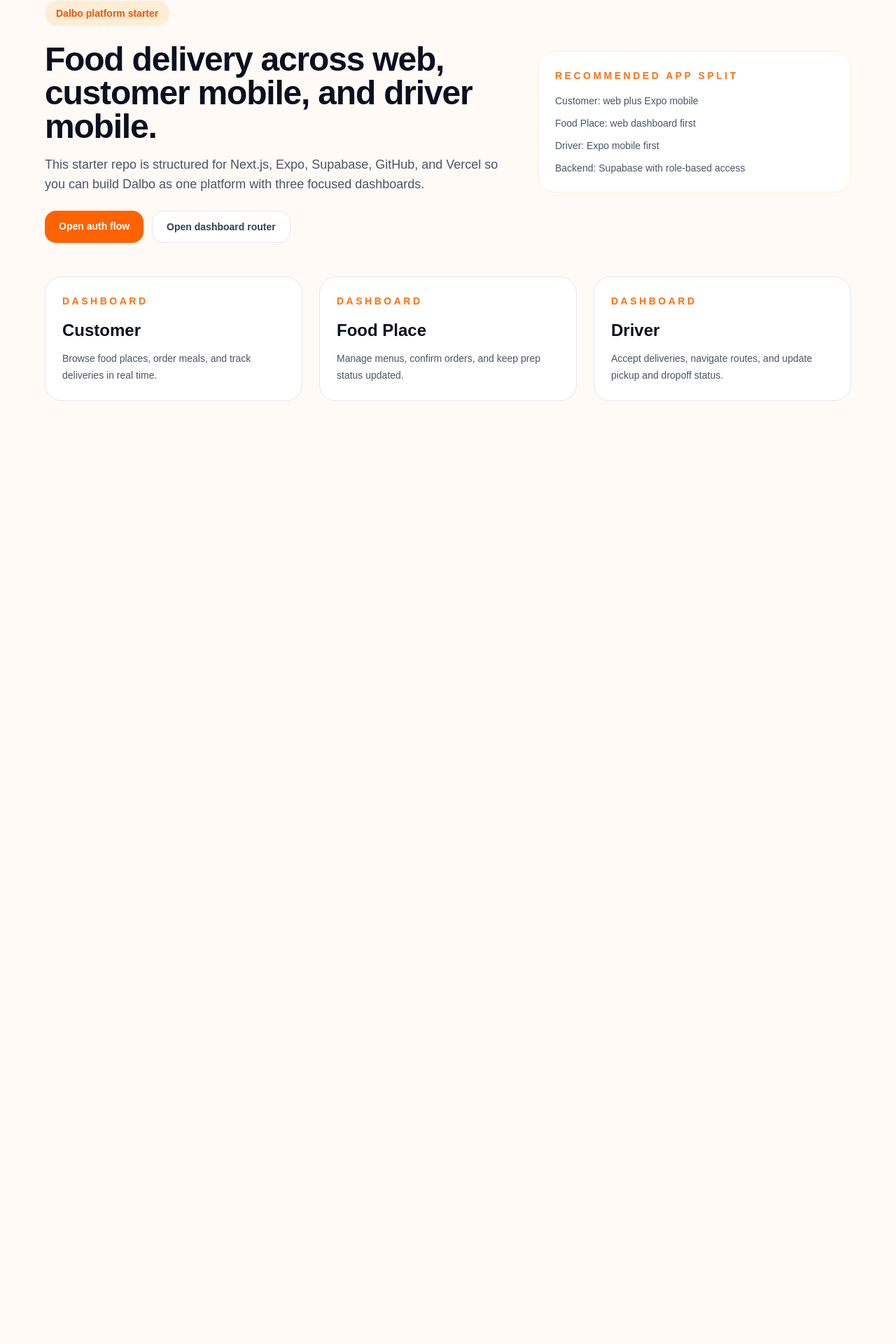
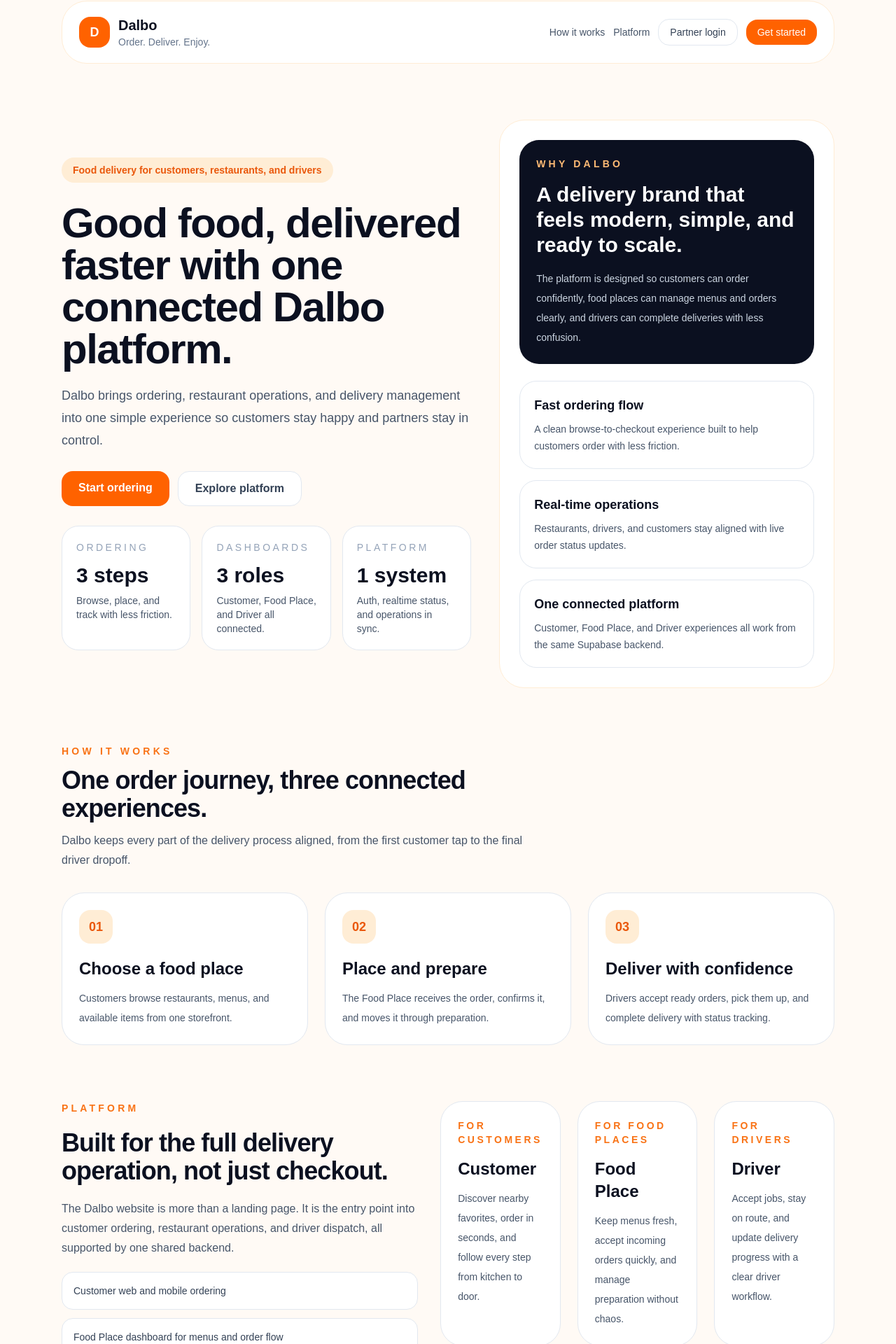
Before and after one commit to askar2022/dalbo, a Next.js app in the folder apps/web/: page / in a window 1280 px wide. Shown: the part 47-1967 px from the top of the page at 70% size. Before the commit the page ends 800 px from the top, so only its background shows below. Built offline with nearby package versions, Linux system fonts and the light colour scheme.

Commit message:
Replace internal homepage with Dalbo marketing landing page

```diff
--- a/apps/web/app/page.tsx
+++ b/apps/web/app/page.tsx
@@ -1,80 +1,261 @@
 import Link from "next/link";
 
-const dashboards = [
+const audienceCards = [
   {
     title: "Customer",
-    description: "Browse food places, order meals, and track deliveries in real time.",
+    description: "Discover nearby favorites, order in seconds, and follow every step from kitchen to door.",
+    eyebrow: "For Customers",
   },
   {
     title: "Food Place",
-    description: "Manage menus, confirm orders, and keep prep status updated.",
+    description: "Keep menus fresh, accept incoming orders quickly, and manage preparation without chaos.",
+    eyebrow: "For Food Places",
   },
   {
     title: "Driver",
-    description: "Accept deliveries, navigate routes, and update pickup and dropoff status.",
+    description: "Accept jobs, stay on route, and update delivery progress with a clear driver workflow.",
+    eyebrow: "For Drivers",
   },
+];
+
+const benefitCards = [
+  {
+    title: "Fast ordering flow",
+    description: "A clean browse-to-checkout experience built to help customers order with less friction.",
+  },
+  {
+    title: "Real-time operations",
+    description: "Restaurants, drivers, and customers stay aligned with live order status updates.",
+  },
+  {
+    title: "One connected platform",
+    description: "Customer, Food Place, and Driver experiences all work from the same Supabase backend.",
+  },
+];
+
+const steps = [
+  {
+    title: "Choose a food place",
+    description: "Customers browse restaurants, menus, and available items from one storefront.",
+  },
+  {
+    title: "Place and prepare",
+    description: "The Food Place receives the order, confirms it, and moves it through preparation.",
+  },
+  {
+    title: "Deliver with confidence",
+    description: "Drivers accept ready orders, pick them up, and complete delivery with status tracking.",
+  },
+];
+
+const platformPoints = [
+  "Customer web and mobile ordering",
+  "Food Place dashboard for menus and order flow",
+  "Driver dashboard for dispatch and delivery updates",
+  "Supabase auth, database, and realtime foundation",
 ];
 
 export default function HomePage() {
   return (
-    <main className="min-h-screen bg-[#fffaf5] px-6 py-12 text-[#0b1020]">
-      <div className="mx-auto flex max-w-6xl flex-col gap-12">
-        <section className="grid gap-8 lg:grid-cols-[1.2fr_0.8fr] lg:items-center">
-          <div className="space-y-6">
+    <main className="min-h-screen bg-[#fffaf5] text-[#0b1020]">
+      <div className="mx-auto flex max-w-6xl flex-col gap-20 px-6 py-8 lg:py-12">
+        <header className="flex flex-col gap-5 rounded-[36px] border border-orange-100 bg-white px-6 py-5 lg:flex-row lg:items-center lg:justify-between">
+          <div className="flex items-center gap-3">
+            <span className="inline-flex h-11 w-11 items-center justify-center rounded-2xl bg-[#ff6200] text-lg font-bold text-white">
+              D
+            </span>
+            <div>
+              <p className="text-xl font-semibold">Dalbo</p>
+              <p className="text-sm text-slate-500">Order. Deliver. Enjoy.</p>
+            </div>
+          </div>
+
+          <nav className="flex flex-wrap items-center gap-3 text-sm font-medium">
+            <a href="#how-it-works" className="text-slate-600 transition hover:text-slate-900">
+              How it works
+            </a>
+            <a href="#platform" className="text-slate-600 transition hover:text-slate-900">
+              Platform
+            </a>
+            <Link
+              href="/login"
+              className="rounded-2xl border border-slate-200 px-4 py-2 text-slate-700 transition hover:border-slate-300"
+            >
+              Partner login
+            </Link>
+            <Link
+              href="/login"
+              className="rounded-2xl bg-[#ff6200] px-4 py-2 text-white transition hover:bg-[#e35700]"
+            >
+              Get started
+            </Link>
+          </nav>
+        </header>
+
+        <section className="grid gap-10 lg:grid-cols-[1.1fr_0.9fr] lg:items-center">
+          <div className="space-y-7">
             <span className="inline-flex rounded-full bg-orange-100 px-4 py-2 text-sm font-semibold text-orange-600">
-              Dalbo platform starter
+              Food delivery for customers, restaurants, and drivers
             </span>
-            <div className="space-y-4">
-              <h1 className="text-4xl font-bold tracking-tight sm:text-5xl">
-                Food delivery across web, customer mobile, and driver mobile.
+
+            <div className="space-y-5">
+              <h1 className="max-w-3xl text-5xl font-bold tracking-tight sm:text-6xl">
+                Good food, delivered faster with one connected Dalbo platform.
               </h1>
-              <p className="max-w-2xl text-lg text-slate-600">
-                This starter repo is structured for Next.js, Expo, Supabase, GitHub, and
-                Vercel so you can build Dalbo as one platform with three focused dashboards.
+              <p className="max-w-2xl text-lg leading-8 text-slate-600">
+                Dalbo brings ordering, restaurant operations, and delivery management into one
+                simple experience so customers stay happy and partners stay in control.
               </p>
             </div>
+
             <div className="flex flex-wrap gap-3">
               <Link
                 href="/login"
-                className="rounded-2xl bg-[#ff6200] px-5 py-3 text-sm font-semibold text-white transition hover:bg-[#e35700]"
+                className="rounded-2xl bg-[#ff6200] px-6 py-3 text-base font-semibold text-white transition hover:bg-[#e35700]"
               >
-                Open auth flow
+                Start ordering
               </Link>
               <Link
                 href="/dashboard"
-                className="rounded-2xl border border-slate-200 bg-white px-5 py-3 text-sm font-semibold text-slate-700 transition hover:border-slate-300"
+                className="rounded-2xl border border-slate-200 bg-white px-6 py-3 text-base font-semibold text-slate-700 transition hover:border-slate-300"
               >
-                Open dashboard router
+                Explore platform
+              </Link>
+            </div>
+
+            <div className="grid max-w-2xl gap-4 sm:grid-cols-3">
+              <article className="rounded-3xl border border-slate-200 bg-white p-5">
+                <p className="text-sm uppercase tracking-[0.25em] text-slate-400">Ordering</p>
+                <p className="mt-3 text-3xl font-bold text-[#0b1020]">3 steps</p>
+                <p className="mt-2 text-sm text-slate-600">Browse, place, and track with less friction.</p>
+              </article>
+              <article className="rounded-3xl border border-slate-200 bg-white p-5">
+                <p className="text-sm uppercase tracking-[0.25em] text-slate-400">Dashboards</p>
+                <p className="mt-3 text-3xl font-bold text-[#0b1020]">3 roles</p>
+                <p className="mt-2 text-sm text-slate-600">Customer, Food Place, and Driver all connected.</p>
+              </article>
+              <article className="rounded-3xl border border-slate-200 bg-white p-5">
+                <p className="text-sm uppercase tracking-[0.25em] text-slate-400">Platform</p>
+                <p className="mt-3 text-3xl font-bold text-[#0b1020]">1 system</p>
+                <p className="mt-2 text-sm text-slate-600">Auth, realtime status, and operations in sync.</p>
+              </article>
+            </div>
+          </div>
+
+          <div className="rounded-[36px] border border-orange-100 bg-white p-7">
+            <div className="rounded-[28px] bg-[#0b1020] p-6 text-white">
+              <p className="text-sm font-semibold uppercase tracking-[0.3em] text-orange-300">
+                Why Dalbo
+              </p>
+              <h2 className="mt-4 text-3xl font-semibold">
+                A delivery brand that feels modern, simple, and ready to scale.
+              </h2>
+              <p className="mt-4 text-sm leading-7 text-slate-300">
+                The platform is designed so customers can order confidently, food places can
+                manage menus and orders clearly, and drivers can complete deliveries with less
+                confusion.
+              </p>
+            </div>
+
+            <div className="mt-6 grid gap-4">
+              {benefitCards.map((benefit) => (
+                <article key={benefit.title} className="rounded-3xl border border-slate-200 p-5">
+                  <h3 className="text-lg font-semibold">{benefit.title}</h3>
+                  <p className="mt-2 text-sm leading-6 text-slate-600">{benefit.description}</p>
+                </article>
+              ))}
+            </div>
+          </div>
+        </section>
+
+        <section id="how-it-works" className="space-y-8">
+          <div className="max-w-2xl space-y-3">
+            <p className="text-sm font-semibold uppercase tracking-[0.3em] text-orange-500">
+              How It Works
+            </p>
+            <h2 className="text-4xl font-bold tracking-tight">One order journey, three connected experiences.</h2>
+            <p className="text-base leading-7 text-slate-600">
+              Dalbo keeps every part of the delivery process aligned, from the first customer tap
+              to the final driver dropoff.
+            </p>
+          </div>
+
+          <div className="grid gap-6 md:grid-cols-3">
+            {steps.map((step, index) => (
+              <article key={step.title} className="rounded-[32px] border border-slate-200 bg-white p-6">
+                <span className="inline-flex h-12 w-12 items-center justify-center rounded-2xl bg-orange-100 text-lg font-bold text-orange-600">
+                  0{index + 1}
+                </span>
+                <h3 className="mt-5 text-2xl font-semibold">{step.title}</h3>
+                <p className="mt-3 text-sm leading-7 text-slate-600">{step.description}</p>
+              </article>
+            ))}
+          </div>
+        </section>
+
+        <section id="platform" className="grid gap-8 lg:grid-cols-[0.95fr_1.05fr] lg:items-start">
+          <div className="space-y-5">
+            <p className="text-sm font-semibold uppercase tracking-[0.3em] text-orange-500">
+              Platform
+            </p>
+            <h2 className="text-4xl font-bold tracking-tight">Built for the full delivery operation, not just checkout.</h2>
+            <p className="text-base leading-7 text-slate-600">
+              The Dalbo website is more than a landing page. It is the entry point into customer
+              ordering, restaurant operations, and driver dispatch, all supported by one shared backend.
+            </p>
+
+            <div className="grid gap-3">
+              {platformPoints.map((point) => (
+                <div key={point} className="rounded-2xl border border-slate-200 bg-white px-4 py-4 text-sm text-slate-700">
+                  {point}
+                </div>
+              ))}
+            </div>
+          </div>
+
+          <div className="grid gap-6 md:grid-cols-3">
+            {audienceCards.map((card) => (
+              <article key={card.title} className="rounded-[32px] border border-slate-200 bg-white p-6">
+                <p className="text-sm font-semibold uppercase tracking-[0.25em] text-orange-500">
+                  {card.eyebrow}
+                </p>
+                <h3 className="mt-4 text-2xl font-semibold">{card.title}</h3>
+                <p className="mt-3 text-sm leading-7 text-slate-600">{card.description}</p>
+              </article>
+            ))}
+          </div>
+        </section>
+
+        <section className="rounded-[40px] bg-[#0b1020] px-8 py-10 text-white">
+          <div className="grid gap-8 lg:grid-cols-[1.2fr_0.8fr] lg:items-center">
+            <div className="space-y-4">
+              <p className="text-sm font-semibold uppercase tracking-[0.3em] text-orange-300">
+                Ready To Launch
+              </p>
+              <h2 className="text-4xl font-bold tracking-tight">
+                Bring customers, food places, and drivers into one Dalbo experience.
+              </h2>
+              <p className="max-w-2xl text-base leading-7 text-slate-300">
+                Start with the live web app today, then continue expanding into payments, native
+                mobile flows, and branded partner onboarding.
+              </p>
+            </div>
+
+            <div className="flex flex-col gap-3 rounded-[32px] bg-white p-6 text-[#0b1020]">
+              <Link
+                href="/login"
+                className="rounded-2xl bg-[#ff6200] px-5 py-3 text-center text-sm font-semibold text-white transition hover:bg-[#e35700]"
+              >
+                Open Dalbo app
+              </Link>
+              <Link
+                href="/dashboard"
+                className="rounded-2xl border border-slate-200 px-5 py-3 text-center text-sm font-semibold text-slate-700 transition hover:border-slate-300"
+              >
+                View internal platform
               </Link>
             </div>
           </div>
-
-          <div className="rounded-3xl border border-orange-100 bg-white p-6">
-            <p className="text-sm font-semibold uppercase tracking-[0.25em] text-orange-500">
-              Recommended app split
-            </p>
-            <ul className="mt-4 space-y-3 text-sm text-slate-600">
-              <li>Customer: web plus Expo mobile</li>
-              <li>Food Place: web dashboard first</li>
-              <li>Driver: Expo mobile first</li>
-              <li>Backend: Supabase with role-based access</li>
-            </ul>
-          </div>
-        </section>
-
-        <section className="grid gap-6 md:grid-cols-3">
-          {dashboards.map((dashboard) => (
-            <article
-              key={dashboard.title}
-              className="rounded-3xl border border-slate-200 bg-white p-6"
-            >
-              <p className="text-sm font-semibold uppercase tracking-[0.25em] text-orange-500">
-                Dashboard
-              </p>
-              <h2 className="mt-4 text-2xl font-semibold">{dashboard.title}</h2>
-              <p className="mt-3 text-sm leading-6 text-slate-600">{dashboard.description}</p>
-            </article>
-          ))}
         </section>
       </div>
     </main>
```
